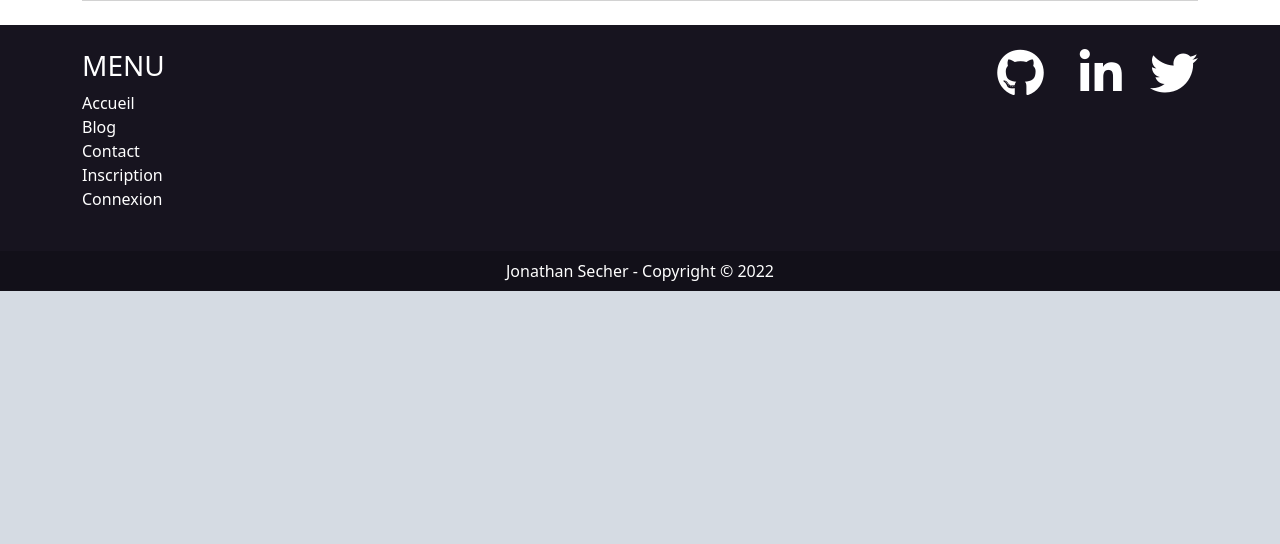
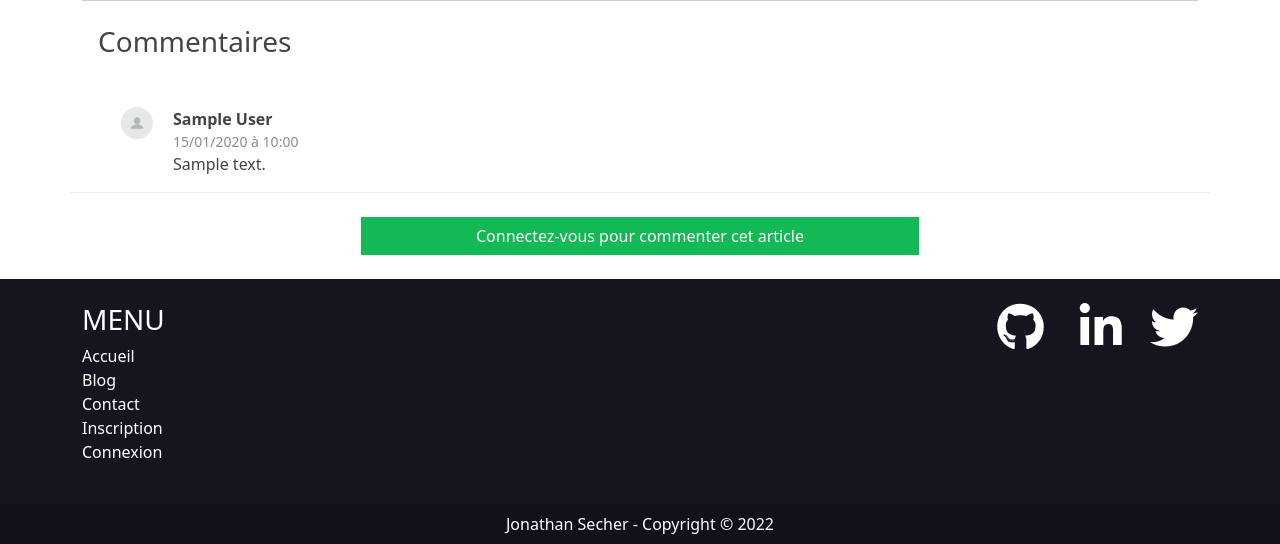
Before and after one commit to ashk74/P5_blog, a PHP site: page /post/1 in a window 1280 px wide. Shown: the part 1175-1719 px from the top of the page. Before the commit the page ends 1466 px from the top, so only its background shows below. Run offline with PHP 8.4, Linux system fonts and the light colour scheme; tables that the repository leaves empty hold one stand-in row (values such as "Sample post"); grey boxes marked "Sample" are stand-in pictures; some libraries are stand-ins or nearby versions.

Commit message:
Add comment system

```diff
--- a/app/Controllers/Admin/PostController.php
+++ b/app/Controllers/Admin/PostController.php
@@ -3,7 +3,6 @@
 namespace App\Controllers\Admin;
 
 use App\Models\Post;
-use App\Models\User;
 use App\Validation\Validator;
 use App\Controllers\Controller;
 
@@ -48,13 +47,13 @@ class PostController extends Controller
 
         $post = new Post;
 
+        $validator->flashErrors($errors, "/admin/posts/create");
+
         $result = $post->create($cleanedData);
 
         if ($result) {
             return header('Location: /admin/posts');
         }
-
-        $validator->flashErrors($errors, "/admin/posts/create");
     }
 
     public function edit(int $id)
--- a/app/Controllers/BlogController.php
+++ b/app/Controllers/BlogController.php
@@ -3,6 +3,8 @@
 namespace App\Controllers;
 
 use App\Models\Post;
+use App\Models\Comment;
+use App\Validation\Validator;
 
 class BlogController extends Controller
 {
@@ -18,8 +20,7 @@ class BlogController extends Controller
 
     public function list()
     {
-        $post = new Post;
-        $posts = $post->all(true);
+        $posts = (new Post)->all(true);
 
         $this->twig->display('blog/list.twig', [
             'page_title' => 'Tous les articles - Blog',
@@ -27,13 +28,37 @@ class BlogController extends Controller
         ]);
     }
 
-    public function show(int $id)
+    public function show(int $postId)
     {
-        $post = new Post;
-        $post = $post->findById($id);
+        unset($_SESSION['errors']);
+        $post = (new Post)->findById($postId);
+        $comments = (new Comment)->fetchLinkedComments($postId);
 
         $this->twig->display('blog/show.twig', [
-            'post' => $post
+            'post' => $post,
+            'comments' => $comments
         ]);
     }
+
+    public function createComment(int $postId)
+    {
+        $validator = new Validator($_POST);
+        $errors = $validator->validate([
+            'content' => ['required', 'min:10']
+        ]);
+
+        $cleanedData = $validator->getData();
+        $cleanedData['author'] = $_SESSION['userId'];
+        $cleanedData['post_id'] = $postId;
+
+        $comment = new Comment;
+
+        $validator->flashErrors($errors, "/post/{$postId}#addComment");
+
+        $result = $comment->create($cleanedData);
+
+        if ($result) {
+            return header("Location: /post/{$postId}#addComment");
+        }
+    }
 }
--- /dev/null
+++ b/app/Models/Comment.php
@@ -0,0 +1,15 @@
+<?php
+
+namespace App\Models;
+
+use DateTime;
+
+class Comment extends Model
+{
+    protected string $table = "comment";
+
+    public function fetchLinkedComments(int $postId): array
+    {
+        return $this->selectQuery("SELECT * FROM comment WHERE post_id = ?", [$postId]);
+    }
+}
--- a/public/index.php
+++ b/public/index.php
@@ -18,6 +18,7 @@ $router = new Router($_GET['url']);
 $router->get('/', 'App\Controllers\BlogController@index');
 $router->get('/posts', 'App\Controllers\BlogController@list');
 $router->get('/post/:id', 'App\Controllers\BlogController@show');
+$router->post('/post/:id', 'App\Controllers\BlogController@createComment');
 
 // Users controllers
 $router->get('/signup', 'App\Controllers\UserController@signup');
--- a/templates/views/blog/show.twig
+++ b/templates/views/blog/show.twig
@@ -25,7 +25,7 @@
                                     <span class="text-bold ps-2">{{ post.getAuthor(post.author).0.fullname }}</span>
                                 </div>
                                 <div class="col-md-6 text-md-end">
-                                    <img class="img-fluid rounded-circle" src="https://via.placeholder.com/36x36/593196/FFFFFF?text=10" alt="..." />
+                                    <img class="img-fluid rounded-circle" src="https://via.placeholder.com/36x36/593196/FFFFFF?text={{ comments|length }}" alt="..." />
                                     <span class="text-bold ps-2">commentaires</span>
                                 </div>
                             </div>
@@ -33,6 +33,45 @@
                     </div>
                 </div>
             </div>
-        </div>
+            <div class="col-md-12 mb-4">
+                {% if comments|length > 0 %}
+                    <h2 class="h3 col-md-12 mb-4 ms-3">Commentaires</h2>
+                {% endif %}
+
+                {% for comment in comments %}
+					<div class="row border-bottom pt-4">
+						<div class="col-1 text-end">
+							<img class="img-fluid rounded-circle" src="../public/uploads/user-profile-32x32.png" alt="..." />
+						</div>
+
+                        <div class="col-11 ps-2">
+                            <span class="text-bold">{{ post.getAuthor(comment.author).0.fullname }}</span>
+                            <div class="small text-muted">{{ comment.last_update|date('d/m/Y à H:i') }}</div>
+                            <p>{{ comment.content }}</p>
+                            {% if comment.author == _session.userId %}
+                                <p style="margin-top: -15px;"><a href="#" class="text-danger small">Supprimer</a></p>
+                            {% endif %}
+                        </div>
+					</div>
+                {% endfor %}
+			</div>
+
+            {% if _session.connected %}
+                {% block display_errors %}
+                    {{ parent() }}
+                {% endblock %}
+                <div class="col-md-12 mb-4 ms-3">
+					<h2 class="h3" id="addComment">Laisser un commentaire</h2>
+                    <form action="/post/{{ post.id }}" method="post">
+                        <textarea class="form-control" id="content" name="content" rows="5" cols="50" placeholder="Contenu du commentaire" required></textarea>
+                        <button type="submit" class="col-12 btn btn-info btn-lg">Commenter</button>
+                    </form>
+				</div>
+            {% else %}
+                <div class="text-center mb-4">
+                    <a href="/login" class="btn btn-success col-md-6" role="button">Connectez-vous pour commenter cet article</a>
+                </div>
+            {% endif %}
+		</div>
     </section>
 {% endblock page_content %}
```
Also changed, not shown: app/Controllers/UserController.php (+6 -4 lines).
